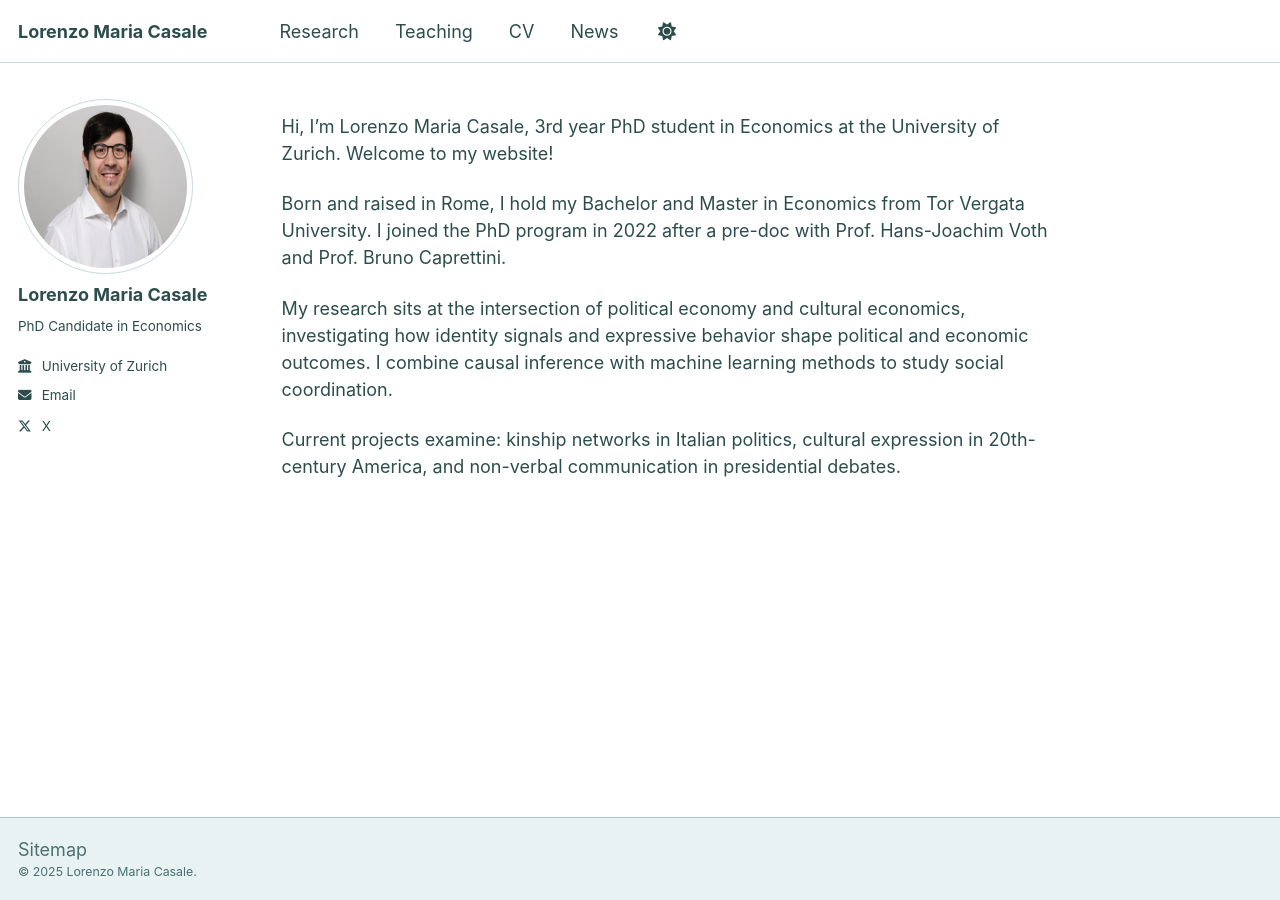
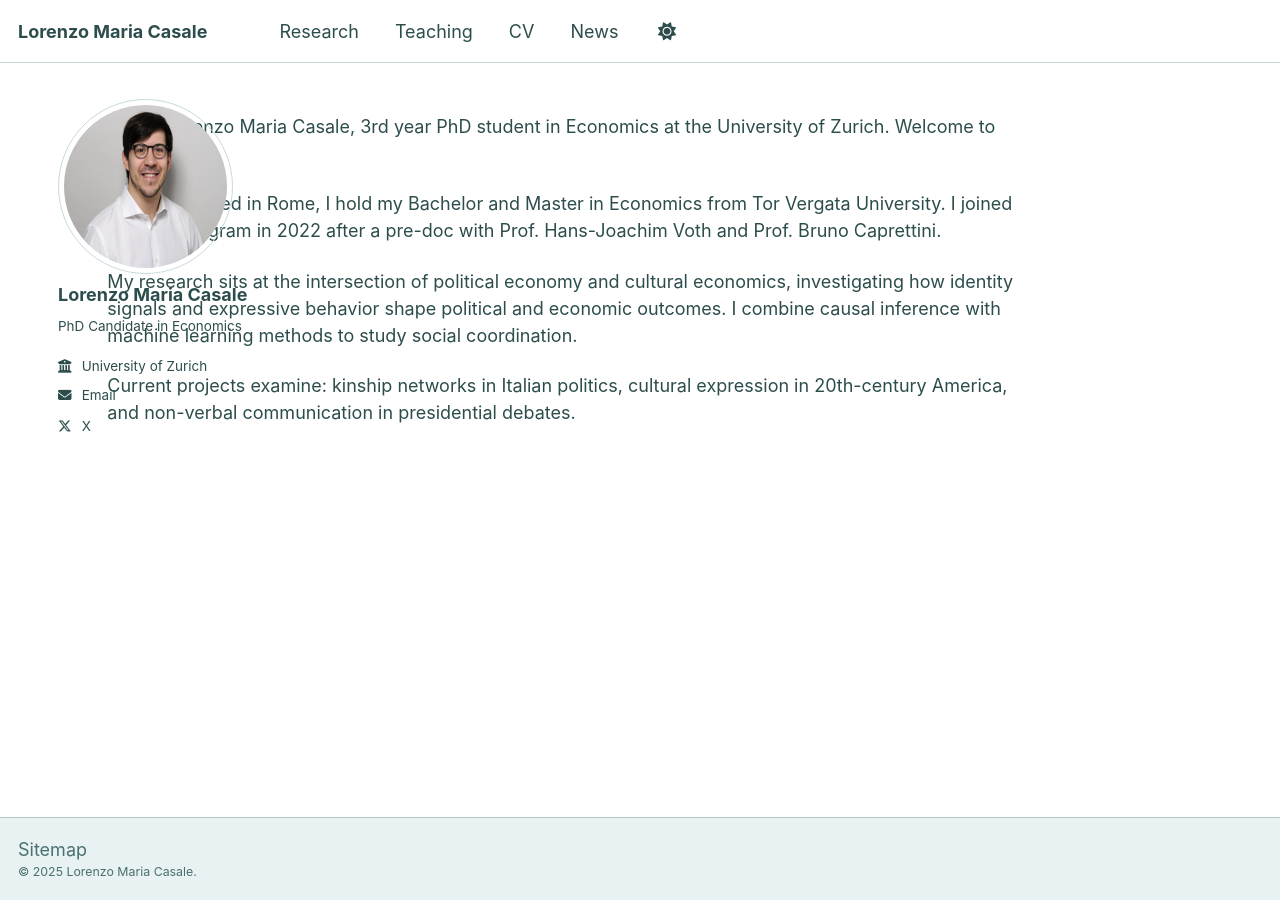
Before and after one commit to lorenzomariacasale/lorenzomariacasale.github.io, a Jekyll site: the page built from _pages/about.md, in a window 1280 px wide. Built offline with Jekyll 4.4.1, drawn with Linux system fonts in a browser that asks for light colours.

Commit message:
Changing Main Asset First Trial

```diff
--- a/assets/css/main.scss
+++ b/assets/css/main.scss
@@ -41,3 +41,26 @@
     "vendor/font-awesome/brands",
     "vendor/magnific-popup/magnific-popup"
 ;
+
+// Responsive homepage fix
+#main {
+  max-width: 100% !important;
+
+  @media (min-width: 768px) {
+    max-width: 90% !important;
+  }
+
+  @media (min-width: 1200px) {
+    max-width: 1200px !important;
+  }
+}
+
+.page {
+  width: 100% !important;
+  margin: 0 !important;
+
+  @media (min-width: 1024px) {
+    width: 100% !important;
+    margin: 0 !important;
+  }
+}
```
